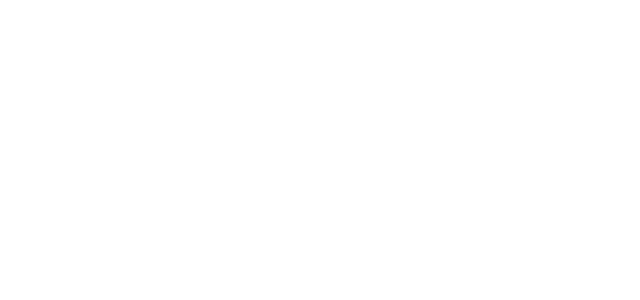
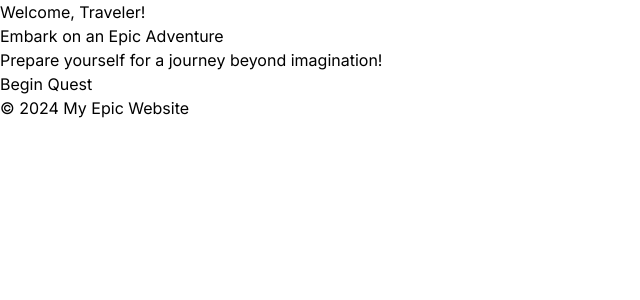
Before and after one commit to impluse08/GoalTracker, a React (Vite) app in the folder frontend/: page / in a window 1280 px wide. Shown: the top 300 px of the page, without its empty margins (0-640 px from the left). Built offline with nearby package versions, Linux system fonts and the light colour scheme.

Commit message:
change number working

```diff
--- a/frontend/src/App.css
+++ b/frontend/src/App.css
@@ -1,8 +1,9 @@
+@import url('https://fonts.googleapis.com/css2?family=Inter:wght@400;500;600;700&display=swap');
+
 .circle {
   @apply h-6 w-6 bg-[black] fixed pointer-events-none z-[99999999] rounded-3xl left-0 top-0;
   /* so that it stays on top of all other elements */
 }
-@import url('https://fonts.googleapis.com/css2?family=Inter:wght@400;500;600;700&display=swap');
 
 /* Set the default sans-serif font to Inter */
 html {
--- a/frontend/src/App.jsx
+++ b/frontend/src/App.jsx
@@ -1,15 +1,12 @@
 import './App.css'
 import { Outlet } from 'react-router-dom'
-// import Header from './components/Header/Header'
-// import Home from './components/Home/Home'
-// import Footer from './components/Footer/Footer'
+import Landing from '../components/Landing/Landing'
 
 function App() {
 
   return (
       <>
-      <Outlet />
-
+      <Landing />
       </>
     )
 }
```
